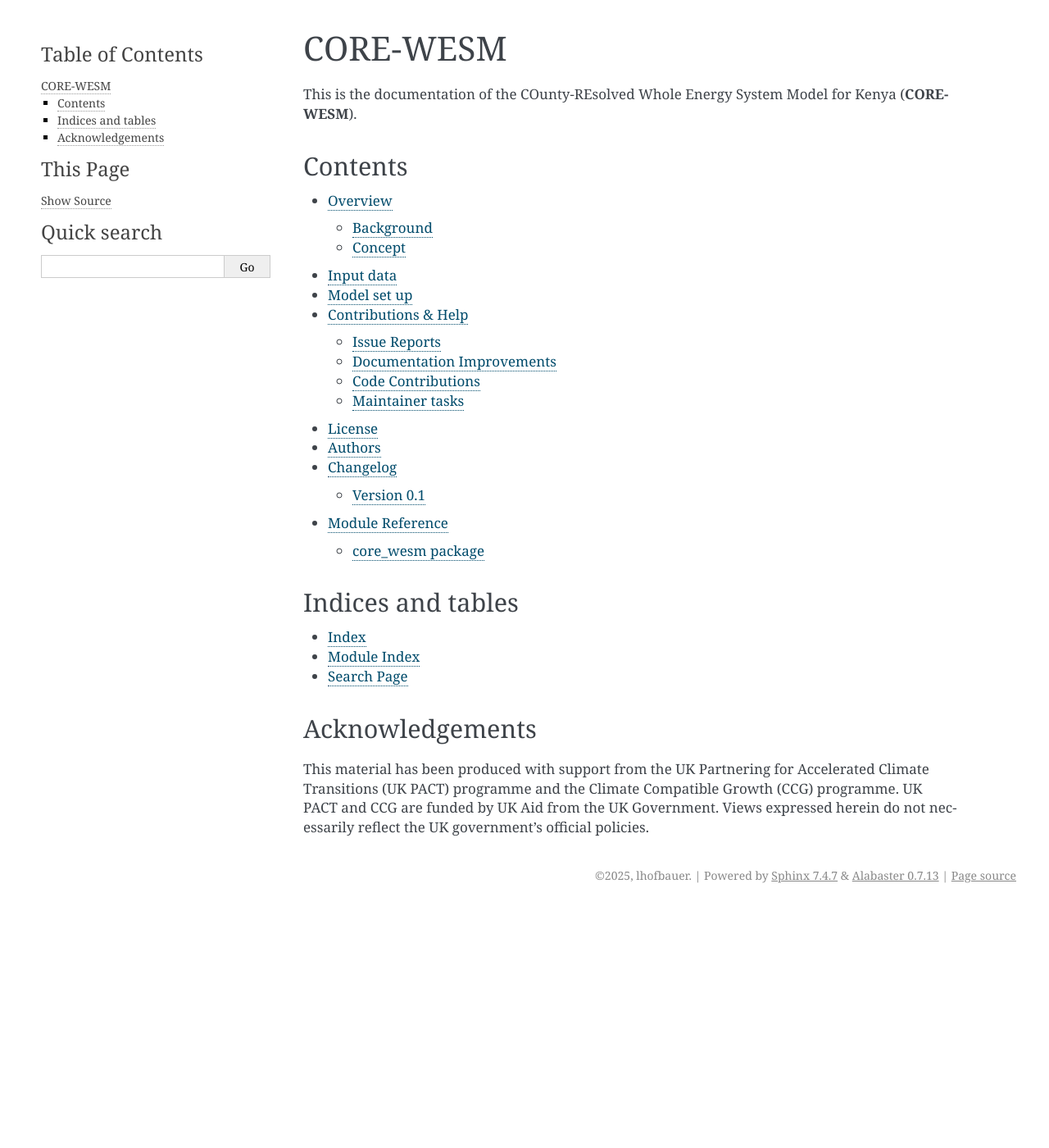
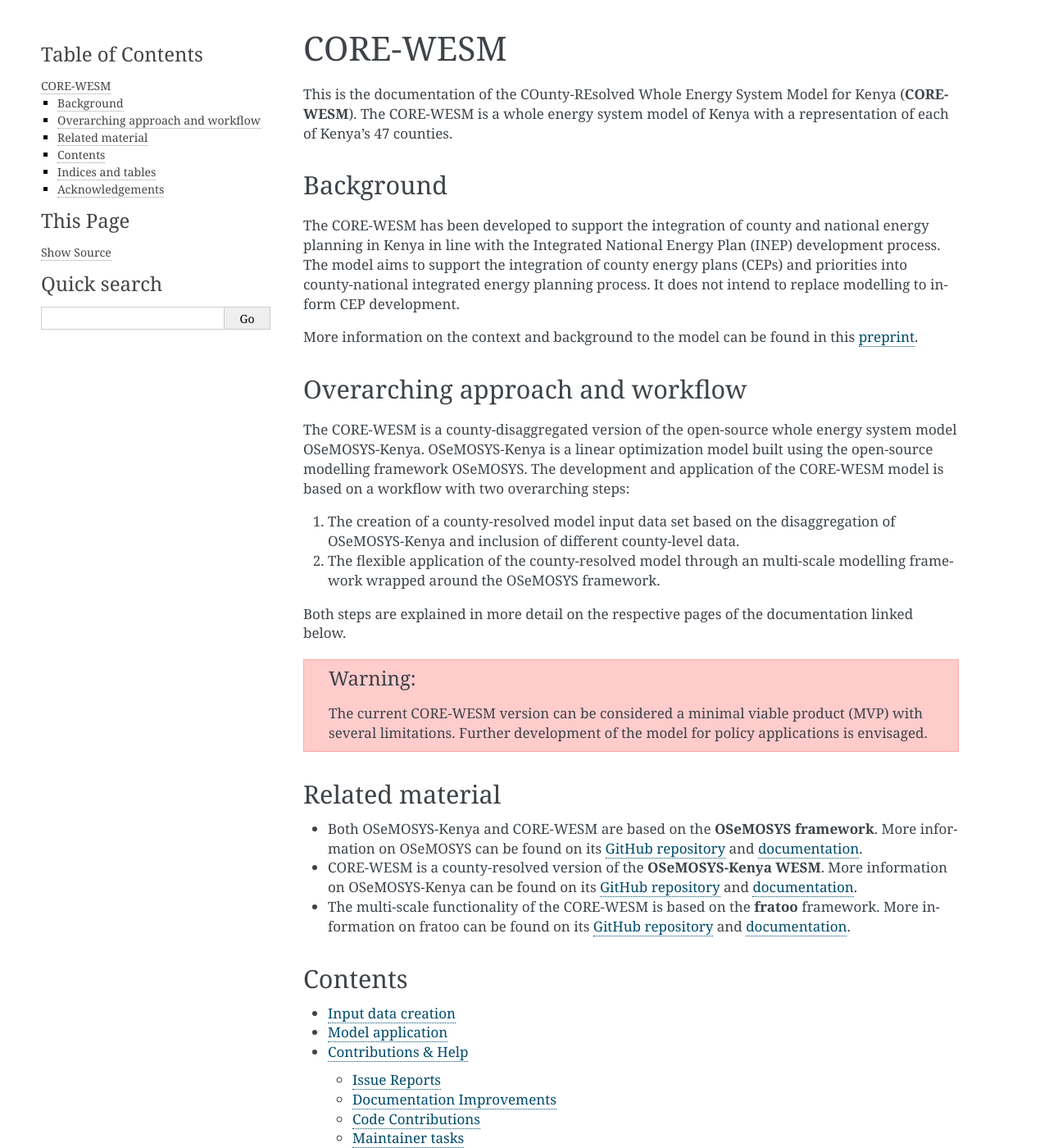
Before and after one commit to ClimateCompatibleGrowth/CORE-WESM, a Sphinx documentation site: the page built from docs/index.rst, in a window 1280 px wide and 1400 px high. Shown: the whole window at 82% size. Built offline with Sphinx 7.4.7, drawn with Linux system fonts in a browser that asks for light colours.

Commit message:
Added to documentation intro page

```diff
--- a/docs/index.rst
+++ b/docs/index.rst
@@ -2,7 +2,39 @@
 CORE-WESM
 =========
 
-This is the documentation of the COunty-REsolved Whole Energy System Model for Kenya (**CORE-WESM**).
+This is the documentation of the COunty-REsolved Whole Energy System Model for Kenya (**CORE-WESM**). The CORE-WESM is a whole energy system model of Kenya with a representation of each of Kenya's 47 counties.
+
+
+Background
+==========
+
+The CORE-WESM has been developed to support the integration of county and national energy planning in Kenya in line with the Integrated National Energy Plan (INEP) development process. The model aims to support the integration of county energy plans (CEPs) and priorities into county-national integrated energy planning process. It does not intend to replace modelling to inform CEP development.
+
+More information on the context and background to the model can be found in this `preprint`_.
+
+
+
+Overarching approach and workflow
+================================
+The CORE-WESM is a county-disaggregated version of the open-source whole energy system model OSeMOSYS-Kenya. OSeMOSYS-Kenya is a linear optimization model built using the open-source modelling framework OSeMOSYS. The development and application of the CORE-WESM model is based on a workflow with two overarching steps:
+
+
+#. The creation of a county-resolved model input data set based on the disaggregation of OSeMOSYS-Kenya and inclusion of different county-level data.
+#. The flexible application of the county-resolved model through an multi-scale modelling framework wrapped around the OSeMOSYS framework.
+
+Both steps are explained in more detail on the respective pages of the documentation linked below.
+
+
+.. warning::
+   The current CORE-WESM version can be considered a minimal viable product (MVP) with several limitations. Further development of the model for policy applications is envisaged.
+
+
+Related material
+================
+
+* Both OSeMOSYS-Kenya and CORE-WESM are based on the **OSeMOSYS framework**. More information on OSeMOSYS can be found on its  `GitHub repository <https://github.com/OSeMOSYS/OSeMOSYS>`_ and `documentation <https://osemosys.readthedocs.io/en/latest/index.html>`_.
+* CORE-WESM is a county-resolved version of the **OSeMOSYS-Kenya WESM**. More information on OSeMOSYS-Kenya can be found on its  `GitHub repository <https://github.com/ClimateCompatibleGrowth/osemosys_kenya_wesm>`_ and `documentation <https://osemosys-kenya-wesm.readthedocs.io/en/latest/>`_.
+* The multi-scale functionality of the CORE-WESM is based on the **fratoo** framework. More information on fratoo can be found on its  `GitHub repository <https://github.com/>`_ and `documentation <https://www.readthedocs.io/>`_.
 
 
 Contents
@@ -11,9 +43,8 @@ Contents
 .. toctree::
    :maxdepth: 2
 
-   Overview <readme>
-   Input data <data>
-   Model set up <model>
+   Input data creation <data>
+   Model application <model>
    Contributions & Help <contributing>
    License <license>
    Authors <authors>
@@ -56,3 +87,4 @@ This material has been produced with support from the UK Partnering for Accelera
 .. _classical style: https://www.sphinx-doc.org/en/master/domains.html#info-field-lists
 .. _wesm docs : https://osemosys-kenya-wesm.readthedocs.io/en/latest/
 .. _wesm github : https://github.com/ClimateCompatibleGrowth/osemosys_kenya_wesm
+.. _preprint : https://zenodo.org/
--- a/docs/readme.rst
+++ b/docs/readme.rst
@@ -8,6 +8,7 @@ Overview
 .. warning::
    The current CORE-WESM version can be considered a minimal viable product (MVP) with several limitations. Further development of the model for policy applications is envisaged.
 
+
 Background
 ==========
 
```
